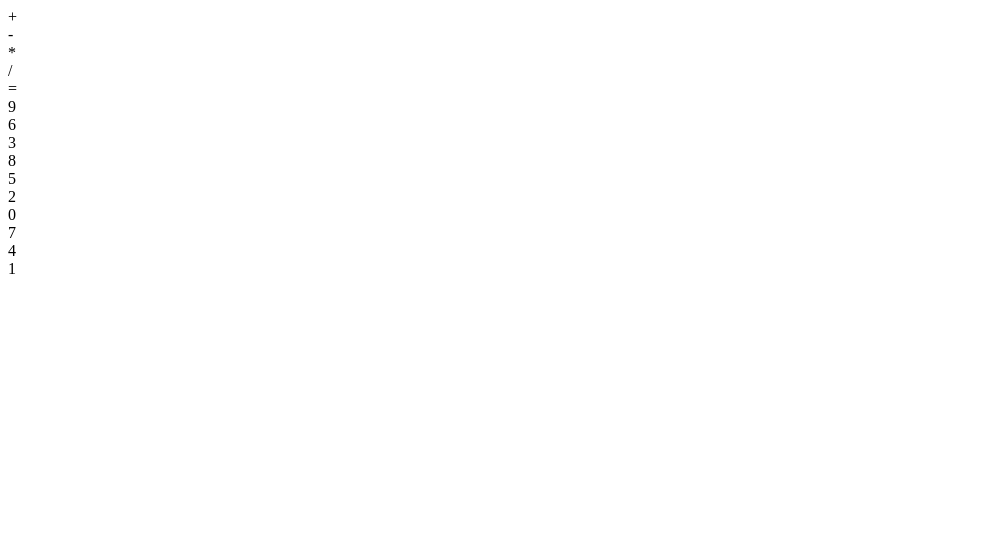
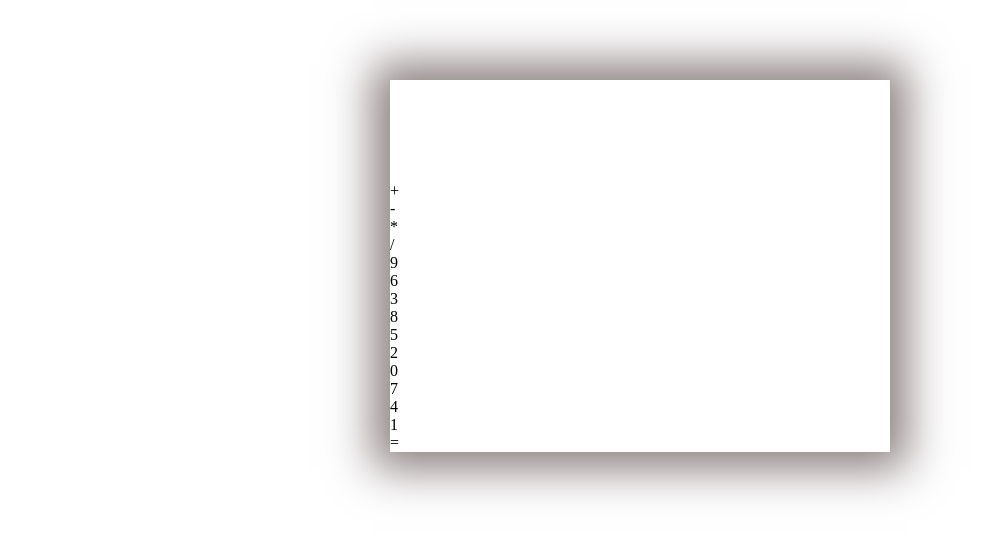
Before and after one commit to Charlotte-Natasha/Calculator, a plain HTML site: page index.html in a window 1280 px wide. Shown: the whole page, without its empty margins (0-991 px from the left). Drawn offline with Linux system fonts and the light colour scheme.

Commit message:
added container and display css

```diff
--- a/index.html
+++ b/index.html
@@ -4,27 +4,31 @@
     <meta charset="UTF-8" />
     <meta http-equiv="X-UA-Compatible" content="IE=edge" />
     <meta name="viewport" content="width=device-width, initial-scale=1.0" />
+    <link rel="stylesheet" href="styles.css" />
     <title>Calculator</title>
   </head>
   <body>
     <section>
-      <div class="container"></div>
-      <div id="display"></div>
-      <div class="buttons">+</div>
-      <div class="buttons">-</div>
-      <div class="buttons">*</div>
-      <div class="buttons">/</div>
-      <div class="buttons">=</div>
-      <div class="buttons">9</div>
-      <div class="buttons">6</div>
-      <div class="buttons">3</div>
-      <div class="buttons">8</div>
-      <div class="buttons">5</div>
-      <div class="buttons">2</div>
-      <div class="buttons">0</div>
-      <div class="buttons">7</div>
-      <div class="buttons">4</div>
-      <div class="buttons">1</div>
+      <div class="container">
+        <div id="display"></div>
+        <div class="buttons">
+          <div class="button">+</div>
+          <div class="button">-</div>
+          <div class="button">*</div>
+          <div class="button">/</div>
+          <div class="button">9</div>
+          <div class="button">6</div>
+          <div class="button">3</div>
+          <div class="button">8</div>
+          <div class="button">5</div>
+          <div class="button">2</div>
+          <div class="button">0</div>
+          <div class="button">7</div>
+          <div class="button">4</div>
+          <div class="button">1</div>
+          <div id="equal" class="button">=</div>
+        </div>
+      </div>
     </section>
 
     <script src="index.js"></script>
--- a/styles.css
+++ b/styles.css
@@ -1,3 +1,13 @@
-body {
+.container {
+  max-width: 500px;
+  margin: 10vh auto 0 auto;
+  box-shadow: 0px 0px 43px 17px rgb(138, 126, 126);
+}
+
+#display {
+  text-align: right;
+  height: 70px;
+  line-height: 70px;
+  padding: 16px 8px;
   font-size: 30px;
 }
```
